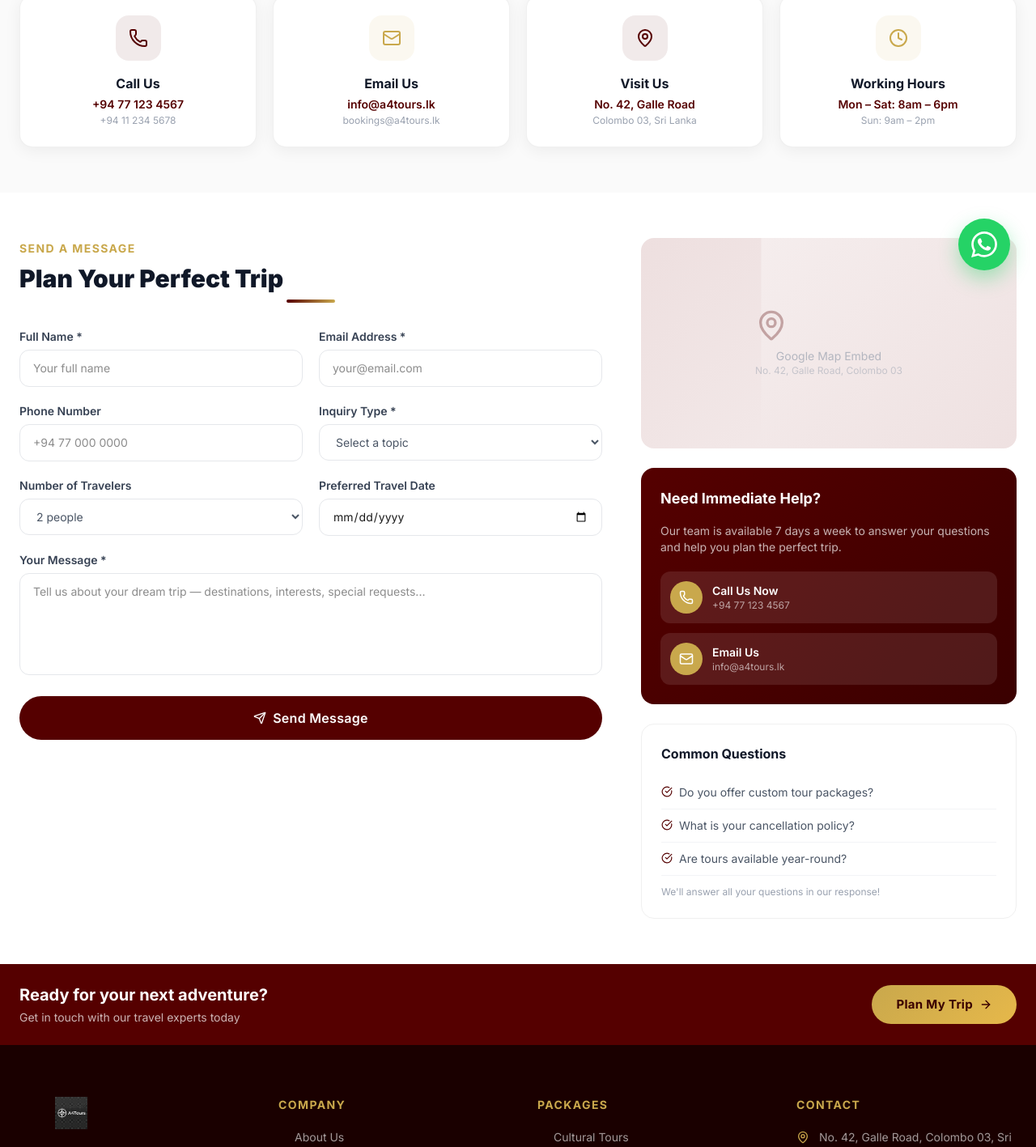
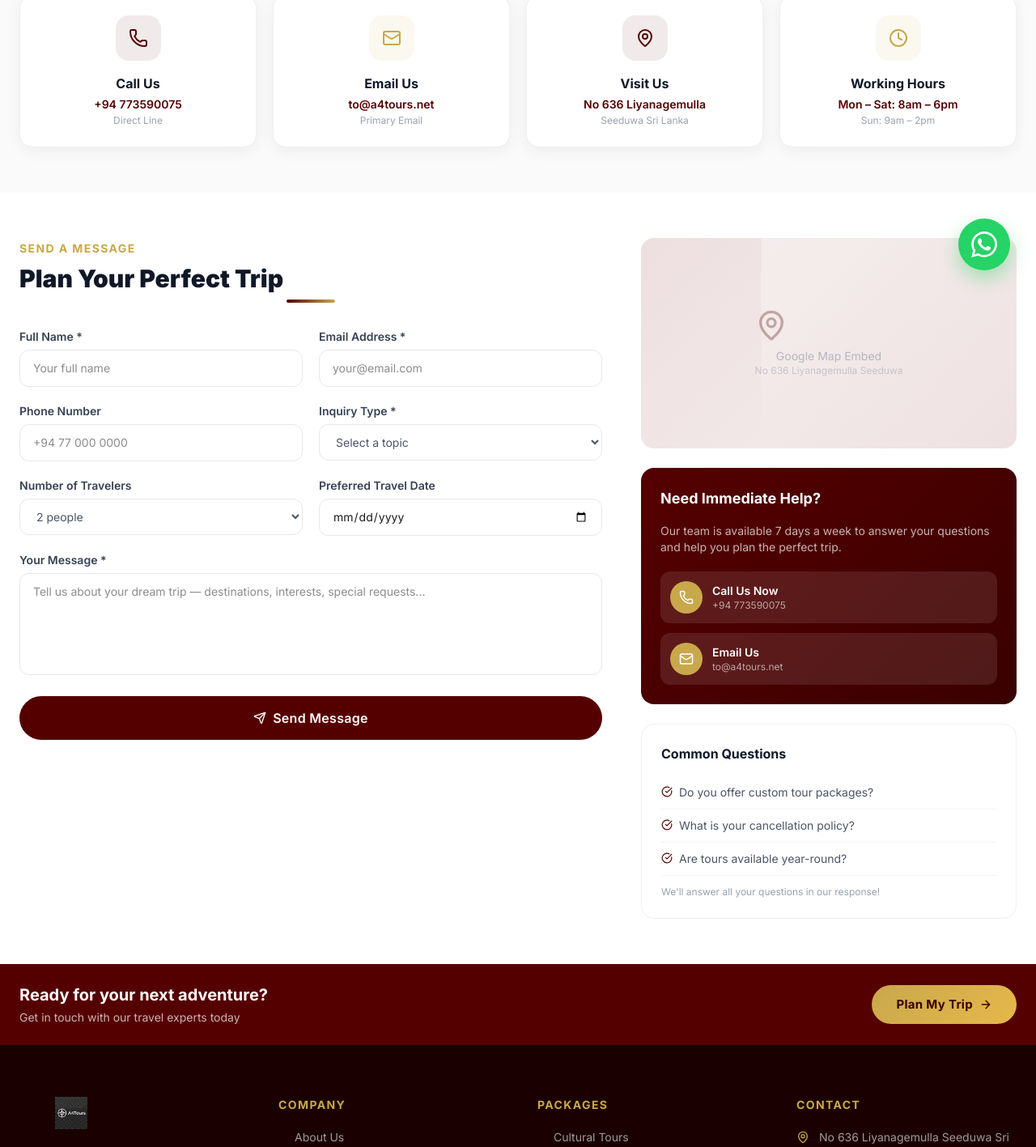
Before and after one commit to rnalaranga/a4tours, a Next.js app: page /contact in a window 1280 px wide. Shown: the part 434-1851 px from the top of the page at 81% size. Built offline with nearby package versions, Linux system fonts and the light colour scheme.

Commit message:
fix: resolve window is not defined error for build

```diff
--- a/src/app/contact/page.tsx
+++ b/src/app/contact/page.tsx
@@ -18,24 +18,24 @@ const contactInfo = [
   {
     icon: Phone,
     title: "Call Us",
-    value: "+94 77 123 4567",
-    sub: "+94 11 234 5678",
-    href: "tel:+94771234567",
+    value: "+94 773590075",
+    sub: "Direct Line",
+    href: "tel:+94773590075",
     color: "#550000",
   },
   {
     icon: Mail,
     title: "Email Us",
-    value: "info@a4tours.lk",
-    sub: "bookings@a4tours.lk",
-    href: "mailto:info@a4tours.lk",
+    value: "to@a4tours.net",
+    sub: "Primary Email",
+    href: "mailto:to@a4tours.net",
     color: "#c9a84c",
   },
   {
     icon: MapPin,
     title: "Visit Us",
-    value: "No. 42, Galle Road",
-    sub: "Colombo 03, Sri Lanka",
+    value: "No 636 Liyanagemulla",
+    sub: "Seeduwa Sri Lanka",
     href: "#map",
     color: "#550000",
   },
@@ -332,7 +332,7 @@ export default function ContactPage() {
                 <div className="text-center">
                   <MapPin size={40} className="text-[#550000] opacity-30 mb-2" />
                   <p className="text-sm text-gray-400 opacity-70">Google Map Embed</p>
-                  <p className="text-xs text-gray-400 opacity-50">No. 42, Galle Road, Colombo 03</p>
+                  <p className="text-xs text-gray-400 opacity-50">No 636 Liyanagemulla Seeduwa</p>
                 </div>
               </div>
 
@@ -346,7 +346,7 @@ export default function ContactPage() {
                   Our team is available 7 days a week to answer your questions and help you plan the perfect trip.
                 </p>
                 <a
-                  href="tel:+94771234567"
+                  href="tel:+94773590075"
                   className="flex items-center gap-3 p-3 rounded-xl mb-3 transition-all hover:opacity-90"
                   style={{ background: "rgba(255,255,255,0.1)" }}
                 >
@@ -355,11 +355,11 @@ export default function ContactPage() {
                   </div>
                   <div>
                     <div className="text-white font-semibold text-sm">Call Us Now</div>
-                    <div className="text-white/60 text-xs">+94 77 123 4567</div>
+                    <div className="text-white/60 text-xs">+94 773590075</div>
                   </div>
                 </a>
                 <a
-                  href="mailto:info@a4tours.lk"
+                  href="mailto:to@a4tours.net"
                   className="flex items-center gap-3 p-3 rounded-xl transition-all hover:opacity-90"
                   style={{ background: "rgba(255,255,255,0.1)" }}
                 >
@@ -368,7 +368,7 @@ export default function ContactPage() {
                   </div>
                   <div>
                     <div className="text-white font-semibold text-sm">Email Us</div>
-                    <div className="text-white/60 text-xs">info@a4tours.lk</div>
+                    <div className="text-white/60 text-xs">to@a4tours.net</div>
                   </div>
                 </a>
               </div>
--- a/src/app/layout.tsx
+++ b/src/app/layout.tsx
@@ -4,7 +4,7 @@ import "./globals.css";
 import Navbar from "@/components/Navbar";
 import Footer from "@/components/Footer";
 import WhatsAppButton from "@/components/WhatsAppButton";
-import SmoothScroll from "@/components/SmoothScroll";
+
 
 const inter = Inter({
   subsets: ["latin"],
@@ -38,12 +38,10 @@ export default function RootLayout({
   return (
     <html lang="en" className={inter.variable}>
       <body className={inter.className}>
-        <SmoothScroll>
-          <Navbar />
-          <main>{children}</main>
-          <Footer />
-          <WhatsAppButton />
-        </SmoothScroll>
+        <Navbar />
+        <main>{children}</main>
+        <Footer />
+        <WhatsAppButton />
       </body>
     </html>
   );
--- a/src/components/Footer.tsx
+++ b/src/components/Footer.tsx
@@ -175,24 +175,24 @@ export default function Footer() {
           <ul className="space-y-4">
             <li className="flex items-start gap-3 text-white/60 text-sm">
               <MapPin size={16} className="text-[#c9a84c] mt-0.5 shrink-0" />
-              No. 42, Galle Road, Colombo 03, Sri Lanka
+              No 636 Liyanagemulla Seeduwa Sri Lanka
             </li>
             <li>
               <a
-                href="tel:+94771234567"
+                href="tel:+94773590075"
                 className="flex items-center gap-3 text-white/60 hover:text-white text-sm transition-colors"
               >
                 <Phone size={16} className="text-[#c9a84c] shrink-0" />
-                +94 77 123 4567
+                +94 773590075
               </a>
             </li>
             <li>
               <a
-                href="mailto:info@a4tours.lk"
+                href="mailto:to@a4tours.net"
                 className="flex items-center gap-3 text-white/60 hover:text-white text-sm transition-colors"
               >
                 <Mail size={16} className="text-[#c9a84c] shrink-0" />
-                info@a4tours.lk
+                to@a4tours.net
               </a>
             </li>
           </ul>
--- a/src/components/Navbar.tsx
+++ b/src/components/Navbar.tsx
@@ -65,7 +65,7 @@ export default function Navbar() {
             );
           })}
           <a
-            href="tel:+94771234567"
+            href="tel:+94773590075"
             className="flex items-center gap-2 px-5 py-2.5 rounded-full font-semibold text-sm transition-all duration-300 hover:scale-105"
             style={{
               background:
@@ -112,7 +112,7 @@ export default function Navbar() {
             );
           })}
           <a
-            href="tel:+94771234567"
+            href="tel:+94773590075"
             className="btn-primary mt-2 justify-center"
           >
             <Phone size={14} />
```
